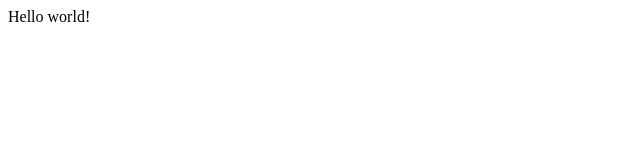
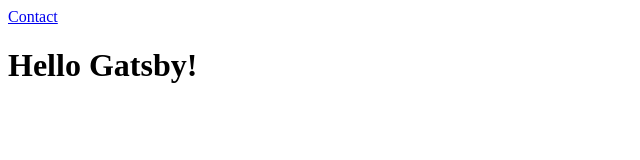
Before and after one commit to zashirah/gatsby-hello-world, a Gatsby site: page / in a window 1280 px wide. Shown: the whole page, without its empty margins (0-640 px from the left). Built offline with nearby package versions, Linux system fonts and the light colour scheme; Gatsby itself is replaced by a stand-in of ours.

Commit message:
set up project

```diff
--- /dev/null
+++ b/src/components/Header.js
@@ -0,0 +1,4 @@
+import React from "react"
+export default function Header({ headerText }) {
+  return <h1>{headerText}</h1>
+}
--- a/src/pages/index.js
+++ b/src/pages/index.js
@@ -1,5 +1,10 @@
 import React from "react"
+import { Link } from 'gatsby'
+import Header from "../components/Header.js"
 
 export default function Home() {
-  return <div>Hello world!</div>
+  return <div>
+    <Link to="/contact/">Contact</Link>
+    <Header headerText="Hello Gatsby!" />
+    </div>
 }
```
Also changed, not shown: src/pages/about.js (added, +11 -0 lines), src/pages/contact.js (added, +13 -0 lines).
